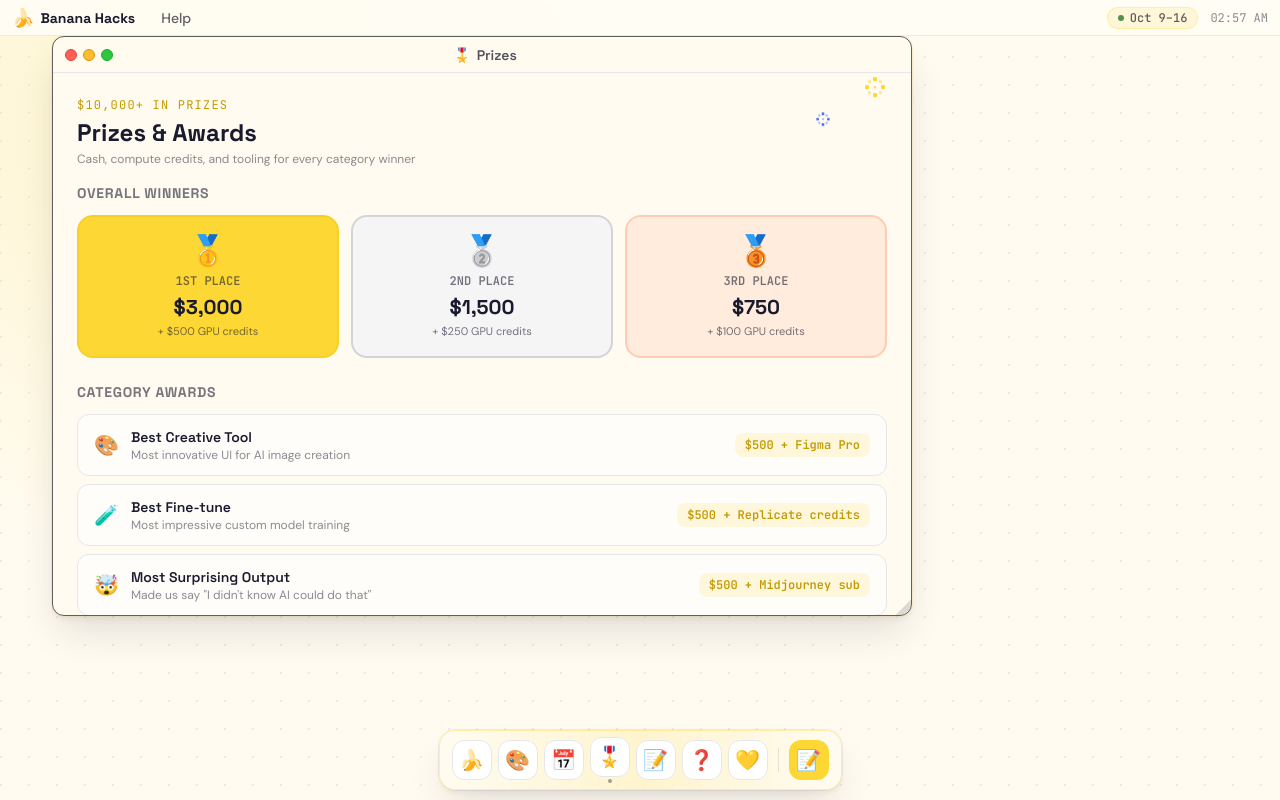
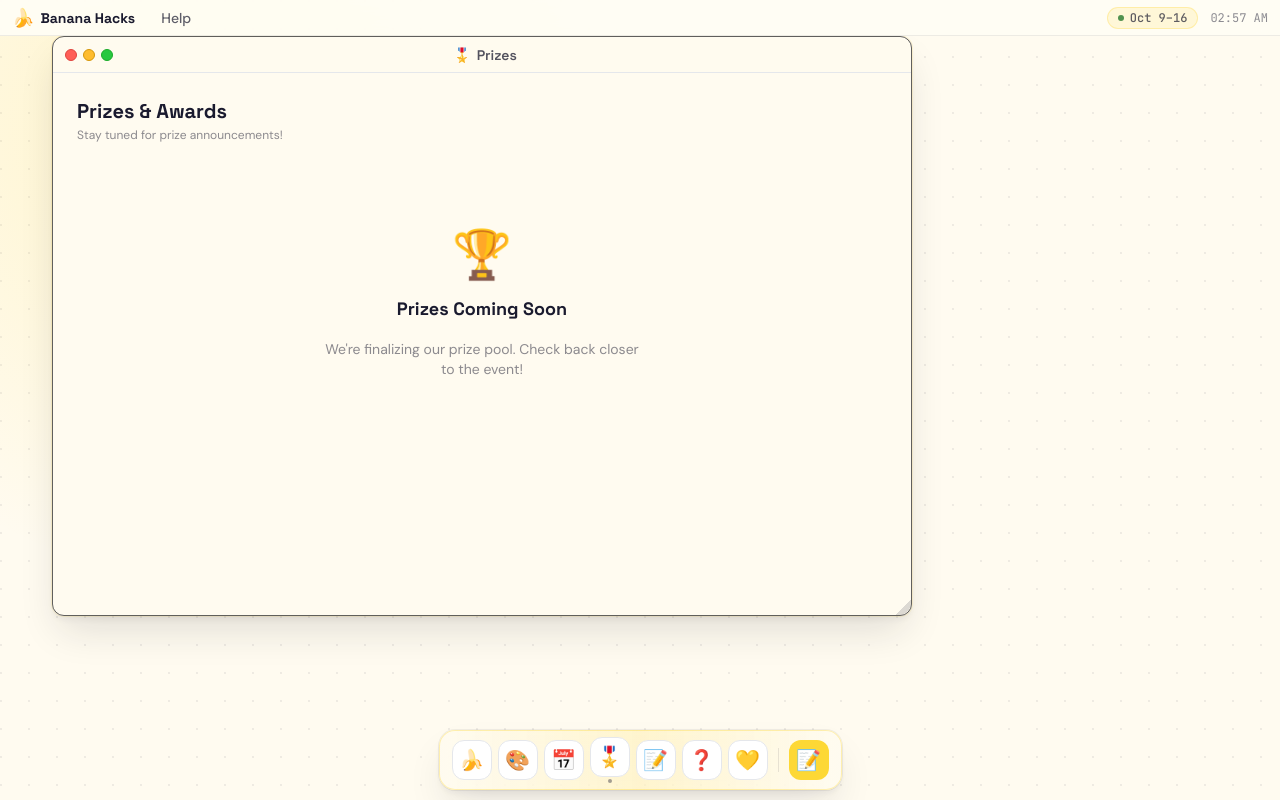
Before and after one commit to ishaan-cherukuri/banana-hacks, a Next.js app: page / in a window 1280 px wide. Both pictures are taken after a click on the button "🎖️". Built offline with nearby package versions, Linux system fonts and the light colour scheme.

Commit message:
fixed prizes

```diff
--- a/src/components/panels/PrizesPanel.tsx
+++ b/src/components/panels/PrizesPanel.tsx
@@ -1,122 +1,23 @@
 "use client";
-
-import { PixelSparkle } from "@/components/svgs/StudioDecorations";
-
-const GRAND_PRIZES = [
-  { place: "1st", emoji: "🥇", amount: "$3,000", extra: "+ $500 GPU credits", bg: "bg-banana-400", border: "border-banana-600/30" },
-  { place: "2nd", emoji: "🥈", amount: "$1,500", extra: "+ $250 GPU credits", bg: "bg-studio-mist", border: "border-studio-ink/15" },
-  { place: "3rd", emoji: "🥉", amount: "$750",   extra: "+ $100 GPU credits", bg: "bg-studio-ripe/10", border: "border-studio-ripe/25" },
-];
-
-const CATEGORY_PRIZES = [
-  { icon: "🎨", title: "Best Creative Tool",       prize: "$500 + Figma Pro",      desc: "Most innovative UI for AI image creation" },
-  { icon: "🧪", title: "Best Fine-tune",            prize: "$500 + Replicate credits", desc: "Most impressive custom model training" },
-  { icon: "🤯", title: "Most Surprising Output",    prize: "$500 + Midjourney sub", desc: "Made us say \"I didn't know AI could do that\"" },
-  { icon: "🌍", title: "Best Social Impact",        prize: "$400 + mentorship",     desc: "AI image tools for accessibility or social good" },
-  { icon: "🔧", title: "Best Technical Achievement",prize: "$400 + AWS credits",    desc: "Most impressive engineering under the hood" },
-  { icon: "❤️", title: "People's Choice",           prize: "$300 + swag pack",      desc: "Voted by participants on Discord" },
-];
-
-const CREDITS = [
-  { provider: "Modal",     amount: "$200",  icon: "⚡" },
-  { provider: "Replicate", amount: "$200",  icon: "🔁" },
-  { provider: "AWS",       amount: "$300",  icon: "☁️" },
-  { provider: "Hugging Face", amount: "PRO", icon: "🤗" },
-  { provider: "Weights & Biases", amount: "Team", icon: "📊" },
-];
 
 export default function PrizesPanel() {
   return (
     <div className="window-scroll h-full overflow-y-auto bg-banana-100">
-      {/* Header */}
-      <div className="relative px-6 pt-6 pb-4 overflow-hidden">
-        <PixelSparkle className="absolute top-4 right-6 animate-float" size={24} color="#FDD835" />
-        <PixelSparkle className="absolute top-12 right-20 animate-float-slow" size={16} color="#4C6EF5" />
-        <p className="text-xs font-mono text-banana-700 uppercase tracking-widest mb-1">
-          $10,000+ in prizes
-        </p>
-        <h2 className="font-display font-extrabold text-2xl text-studio-ink mb-0.5">
-          Prizes & Awards
-        </h2>
-        <p className="text-xs font-body text-studio-ink/50">
-          Cash, compute credits, and tooling for every category winner
+      <div className="px-6 pt-6 pb-2">
+        <h2 className="font-display font-bold text-xl text-studio-ink mb-0.5">Prizes & Awards</h2>
+        <p className="text-xs font-body text-studio-ink/50 mb-4">
+          Stay tuned for prize announcements!
         </p>
       </div>
 
-      {/* Grand prize podium */}
-      <div className="px-6 pb-6">
-        <h3 className="font-display font-bold text-sm text-studio-ink/60 uppercase tracking-wider mb-3">
-          Overall Winners
-        </h3>
-        <div className="grid grid-cols-3 gap-3">
-          {GRAND_PRIZES.map((p) => (
-            <div
-              key={p.place}
-              className={`${p.bg} ${p.border} border-2 rounded-2xl p-4 text-center hover:scale-105 transition-transform`}
-            >
-              <div className="text-3xl mb-1">{p.emoji}</div>
-              <div className="font-mono text-xs font-bold text-studio-ink/60 uppercase mb-1">
-                {p.place} Place
-              </div>
-              <div className="font-display font-extrabold text-xl text-studio-ink">
-                {p.amount}
-              </div>
-              <div className="font-body text-[11px] text-studio-ink/60 mt-0.5">
-                {p.extra}
-              </div>
-            </div>
-          ))}
+      <div className="px-6 pb-8">
+        <div className="flex flex-col items-center justify-center py-16 text-center gap-4">
+          <div className="text-5xl">🏆</div>
+          <h3 className="font-display font-bold text-lg text-studio-ink">Prizes Coming Soon</h3>
+          <p className="text-sm font-body text-studio-ink/50 max-w-xs">
+            We&apos;re finalizing our prize pool. Check back closer to the event!
+          </p>
         </div>
-      </div>
-
-      {/* Category prizes */}
-      <div className="px-6 pb-6">
-        <h3 className="font-display font-bold text-sm text-studio-ink/60 uppercase tracking-wider mb-3">
-          Category Awards
-        </h3>
-        <div className="space-y-2">
-          {CATEGORY_PRIZES.map((cat) => (
-            <div
-              key={cat.title}
-              className="flex items-center gap-3 bg-white/60 border border-studio-ink/06 rounded-xl px-4 py-3 hover:bg-white/90 hover:border-banana-400/30 transition-all group"
-            >
-              <span className="text-xl shrink-0">{cat.icon}</span>
-              <div className="flex-1 min-w-0">
-                <div className="font-display font-semibold text-sm text-studio-ink truncate">
-                  {cat.title}
-                </div>
-                <div className="font-body text-xs text-studio-ink/50 truncate">
-                  {cat.desc}
-                </div>
-              </div>
-              <div className="shrink-0 font-mono text-xs font-bold text-banana-700 bg-banana-400/15 px-2.5 py-1 rounded-lg">
-                {cat.prize}
-              </div>
-            </div>
-          ))}
-        </div>
-      </div>
-
-      {/* Compute credits */}
-      <div className="px-6 pb-8">
-        <h3 className="font-display font-bold text-sm text-studio-ink/60 uppercase tracking-wider mb-3">
-          Free Compute Credits (All Participants)
-        </h3>
-        <div className="flex flex-wrap gap-2">
-          {CREDITS.map((c) => (
-            <div
-              key={c.provider}
-              className="flex items-center gap-2 bg-white/70 border border-studio-ink/08 rounded-xl px-3 py-2 hover:border-banana-400/40 transition-all"
-            >
-              <span>{c.icon}</span>
-              <span className="font-body font-medium text-sm text-studio-ink">{c.provider}</span>
-              <span className="font-mono text-xs font-bold text-peri-600">{c.amount}</span>
-            </div>
-          ))}
-        </div>
-        <p className="text-[11px] font-body text-studio-ink/40 mt-3">
-          * Credits distributed after registration confirmation. Terms apply per provider.
-        </p>
       </div>
     </div>
   );
```
